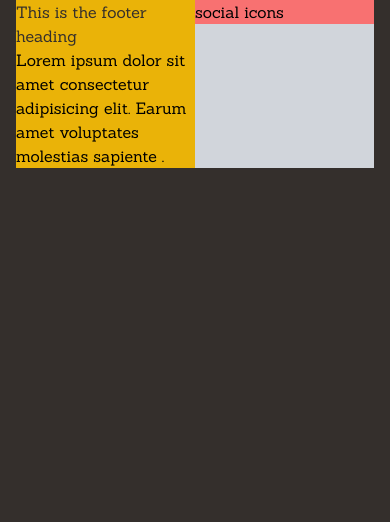
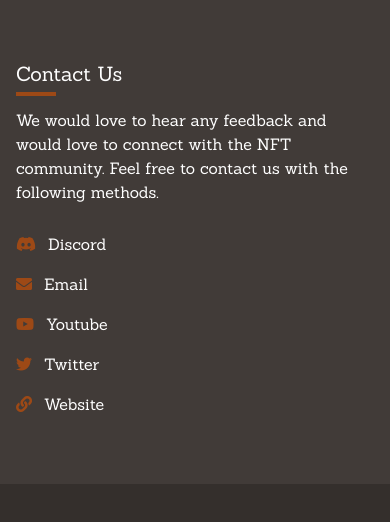
Before and after one commit to folathecoder/soulofox-token-page, a React (Create React App) app: page / in a window 390 px wide. Shown: the top 522 px of the page. Built offline with nearby package versions, Linux system fonts and the light colour scheme.

Commit message:
Footer ==== Completed && Responsive

```diff
--- a/public/index.html
+++ b/public/index.html
@@ -17,6 +17,10 @@
   <link rel="preconnect" href="https://fonts.googleapis.com">
   <link rel="preconnect" href="https://fonts.gstatic.com" crossorigin>
   <link href="https://fonts.googleapis.com/css2?family=Sanchez&display=swap" rel="stylesheet">
+
+  <!-- Font Awesome CDN -->
+  <link rel="stylesheet" href="https://use.fontawesome.com/releases/v5.15.4/css/all.css"
+    integrity="sha384-DyZ88mC6Up2uqS4h/KRgHuoeGwBcD4Ng9SiP4dIRy0EXTlnuz47vAwmeGwVChigm" crossorigin="anonymous">
 </head>
 
 <body>
--- a/src/App.js
+++ b/src/App.js
@@ -1,10 +1,17 @@
 import React from "react";
+
+// Component Imports
+import HeroSection from "./components/sections/HeroSection";
 import Footer from "./components/sections/Footer";
+
+// Data Imports
+import footerData from "./data/footerData";
 
 function App() {
   return (
-    <main className="max-w-full min-h-screen bg-100 md:bg-200 font-Sanchez">
-      <Footer />
+    <main className="max-w-full min-h-screen bg-100 text-500 font-Sanchez">
+      <HeroSection />
+      <Footer data={footerData} />
     </main>
   );
 }
--- a/src/components/sections/Footer.js
+++ b/src/components/sections/Footer.js
@@ -1,17 +1,47 @@
 import React from "react";
 
-const Footer = () => {
+const Footer = ({ data }) => {
   return (
-    <footer className="container min-h-500 bg- flex">
-      <div className="flex-1 bg-blue-600">
-        <div className="max-w-full bg-yellow-500">
-          <h3 className="text-100">This is the footer heading</h3>
-          <p>Lorem ipsum dolor sit amet consectetur adipisicing elit. Earum amet voluptates molestias sapiente .</p>
+    <footer className="max-w-full bg-400 pt-10 pb-10">
+      <div className="container flex flex-col lg:flex-row min-h-50 lg:items-center pt-5 pb-5">
+        <div className="flex-1">
+          <div>
+            <div>
+              <h3 className="text-500 text-xl">{data.footerHeading}</h3>
+              <hr className="bg-200 h-1 border-transparent mt-1 w-10" />
+            </div>
+            <p className="max-w-md pt-3">{data.footerText}</p>
+          </div>
         </div>
-      </div>
-      <div className="flex-1 bg-gray-300">
-        <div className="max-w-full bg-red-400">
-          social icons
+        <div className="flex-2 justify-end">
+          <div>
+            <ul className="flex flex-col mt-5 lg:mt-0 md:flex-row">
+              {data.socials.map((social) => {
+                return (
+                  <li
+                    key={social.id}
+                    className="pt-2 pb-2 mr-5 lg:mr-0 lg:ml-5"
+                  >
+                    <a
+                      href={social.link}
+                      target="_blank"
+                      rel="noreferrer"
+                      className="hover:text-200"
+                    >
+                      <div className="flex items-center">
+                        <div className="text-200">
+                          <i className={social.icon}></i>
+                        </div>
+                        <p className="pl-3 hover:transiton-all">
+                          {social.name}
+                        </p>
+                      </div>
+                    </a>
+                  </li>
+                );
+              })}
+            </ul>
+          </div>
         </div>
       </div>
     </footer>
--- /dev/null
+++ b/src/components/sections/HeroSection.js
@@ -0,0 +1,15 @@
+import React from "react";
+
+const HeroSection = () => {
+  return <section className="max-w-full">
+    <div className="container">
+      <div className="">
+        <div className="">
+          <h1></h1>
+        </div>
+      </div>
+    </div>
+  </section>;
+};
+
+export default HeroSection;
--- /dev/null
+++ b/src/data/footerData.js
@@ -0,0 +1,39 @@
+const footerData = {
+  footerHeading: "Contact Us",
+  footerText:
+    "We would love to hear any feedback and would love to connect with the NFT community. Feel free to contact us with the following methods.",
+  socials: [
+    {
+      id: 1,
+      name: "Discord",
+      icon: "fab fa-discord",
+      link: "https://discord.gg/NSHrXBhk4F",
+    },
+    {
+      id: 2,
+      name: "Email",
+      icon: "fas fa-envelope",
+      link: "mailto:soulofox.nft@gmail.com",
+    },
+    {
+      id: 3,
+      name: "Youtube",
+      icon: "fab fa-youtube",
+      link: "https://www.youtube.com/channel/SoulofoxNFT",
+    },
+    {
+      id: 4,
+      name: "Twitter",
+      icon: "fab fa-twitter",
+      link: "https://twitter.com/soulofoxNFT",
+    },
+    {
+      id: 5,
+      name: "Website",
+      icon: "fas fa-link",
+      link: "https://soulofox.com/",
+    },
+  ],
+};
+
+export default footerData;
--- a/tailwind.config.js
+++ b/tailwind.config.js
@@ -3,9 +3,11 @@
   theme: {
     extend: {
       colors: {
-        "100": "#342F2C",
-        "200": "#9D4916",
-        "300": "#CDAD87",
+        100: "#342F2C",
+        200: "#9D4916",
+        300: "#CDAD87",
+        400: "#413B38",
+        500: "#ffffff",
       },
     },
     fontFamily: {
```
